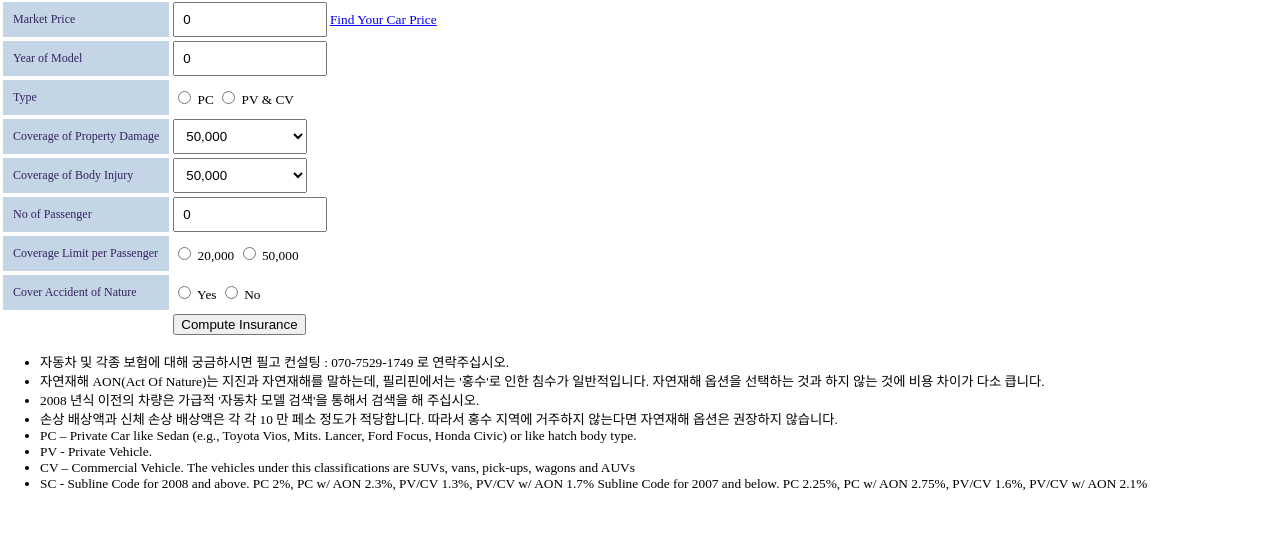
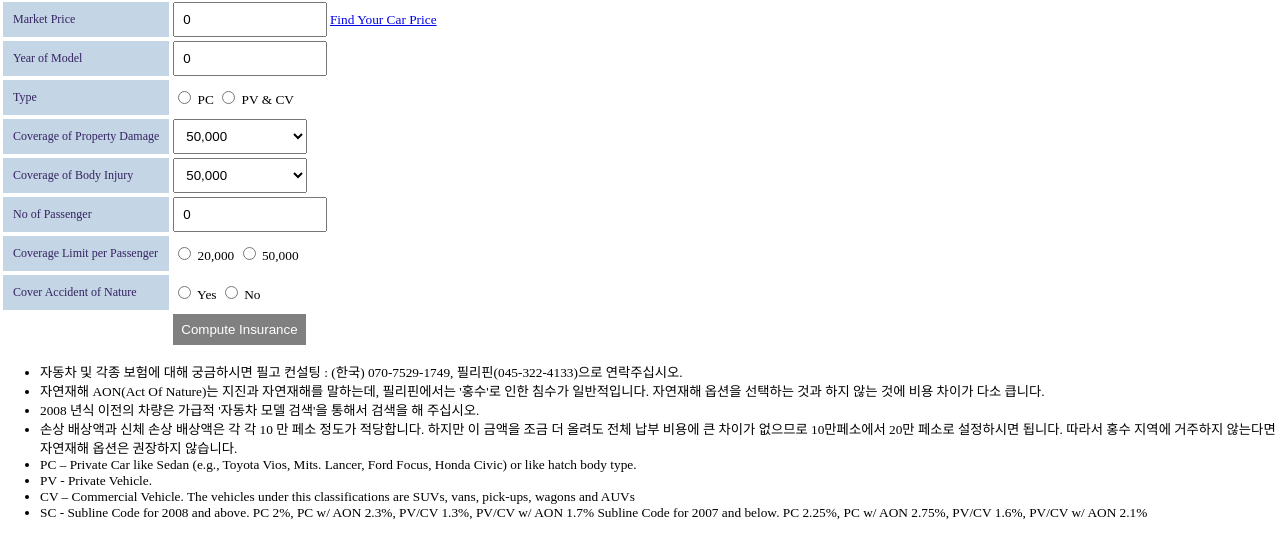
Before and after one commit to thruthesky/car-insurance-computation, a PHP site: page / in a window 1280 px wide. Shown: the part 119-678 px from the top of the page. Run offline with PHP 8.4, Linux system fonts and the light colour scheme; some libraries are stand-ins or nearby versions.

Commit message:
work for computation of car insrance

```diff
--- a/form.php
+++ b/form.php
@@ -299,23 +299,22 @@ function tax_add($sum)
 
 <ul>
 
-<li> 자동차 및 각종 보험에 대해 궁금하시면 필고 컨설팅 : 070-7529-1749 로 연락주십시오.
+<li> 자동차 및 각종 보험에 대해 궁금하시면 필고 컨설팅 : (한국) 070-7529-1749, 필리핀(045-322-4133)으로 연락주십시오.
 
 <li> 자연재해 AON(Act Of Nature)는 지진과 자연재해를 말하는데, 필리핀에서는 '홍수'로 인한 침수가 일반적입니다.
 자연재해 옵션을 선택하는 것과 하지 않는 것에 비용 차이가 다소 큽니다.
 
 <li> 2008 년식 이전의 차량은 가급적 '자동차 모델 검색'을 통해서 검색을 해 주십시오.
 
-<li> 손상 배상액과 신체 손상 배상액은 각 각 10 만 페소 정도가 적당합니다.
+<li> 손상 배상액과 신체 손상 배상액은 각 각 10 만 페소 정도가 적당합니다. 하지만 이 금액을 조금 더 올려도 전체 납부 비용에 큰 차이가 없으므로 10만페소에서 20만 페소로 설정하시면 됩니다.
 
 따라서 홍수 지역에 거주하지 않는다면 자연재해 옵션은 권장하지 않습니다.
-
-
 
 
 <li> PC – Private Car
 	like Sedan (e.g., Toyota Vios, Mits. Lancer, Ford Focus, Honda Civic)
 	or like hatch body type.
+
 <li> PV - Private Vehicle.
 <li> CV – Commercial Vehicle.  The vehicles under this classifications are SUVs,  vans, pick-ups, wagons and AUVs
 
--- a/language.php
+++ b/language.php
@@ -82,7 +82,7 @@ $language['ko']['Cover Accident of Nature'] = '자연재해';
 
 
 $language['en']['submit compute'] = 'Compute Insurance';
-$language['ko']['submit compute'] = '보험료 계산';
+$language['ko']['submit compute'] = '보험료 계산 070-7893-1741';
 
 
 $language['en']['comment total'] = 'Approximately :';
--- a/theme.css
+++ b/theme.css
@@ -82,6 +82,14 @@ form.computation select {
 	padding:8px;
 	width:10em;
 }
+form.computation input[type='submit'] {
+	margin:0;
+	padding:8px;
+	width:auto;
+	border:0;
+	color:white;
+	background-color:#808080;
+}
 
 
 .choose-car-brand .value span {
```
